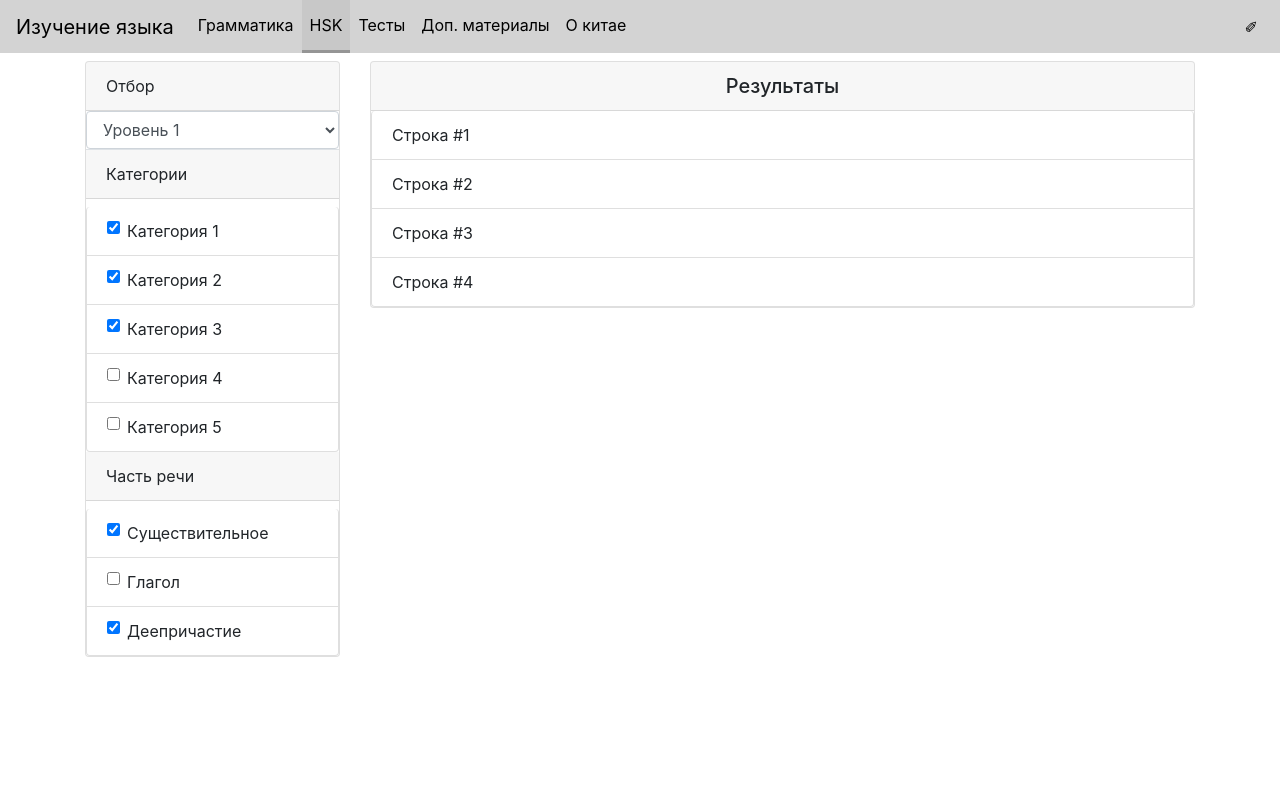
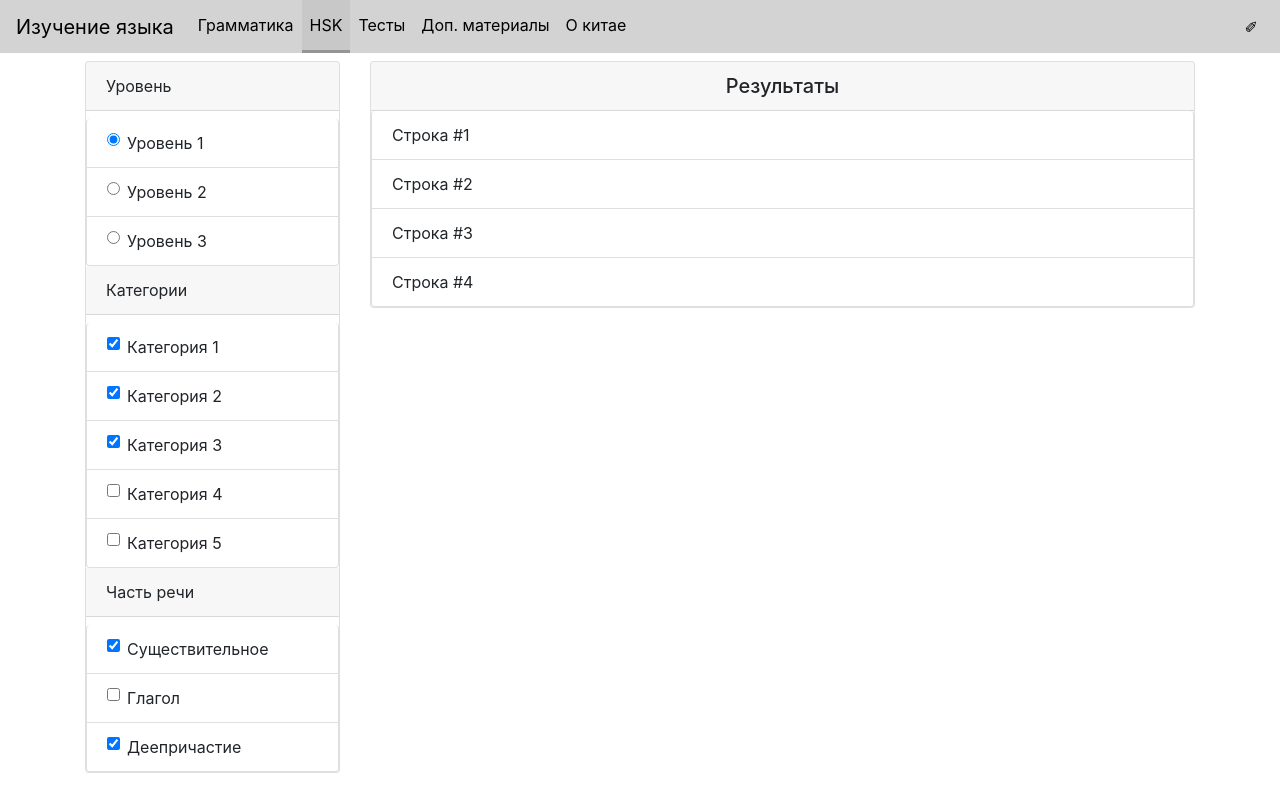
Before and after one commit to idushii/TranslateKitai, a Vue app: page /#/HSK in a window 1280 px wide. Built offline with nearby package versions, Linux system fonts and the light colour scheme.

Commit message:
Переделал уровни HSK в вид списка

```diff
--- a/src/Pages/HSK.vue
+++ b/src/Pages/HSK.vue
@@ -3,11 +3,16 @@
     <div class="row">
       <div class="col-sm-4 col-lg-3">
         <div class="card">
-          <div class="card-header">Отбор</div>
-            <select class="form-control" v-model="SearchHSK.Level">
-              <option v-for="(item, key) in Levels" :key="`Level1-${key}`" :value="key">{{item.Title}}</option>
-            </select>
-          <div class="card-header border-top">Категории</div>
+          <div class="card-header">Уровень</div>
+          <ul class="list-group mt-2">
+            <li class="list-group-item" v-for="(item, key) in Levels" :key="`cat-${key}`">
+              <div class="form-check">
+                <input type="radio" class="form-check-input" @change="setSearchHSK" :id="`cat-${key}`" :value="key" v-model="SearchHSK.Level">
+                <label class="form-check-label" :for="`cat-${key}`">{{item.Title}}</label>
+              </div>
+            </li>
+          </ul>
+          <div class="card-header">Категории</div>
           <ul class="list-group mt-2">
             <li class="list-group-item" v-for="(item, key) in Cat" :key="`cat-${key}`">
               <div class="form-check">
```
